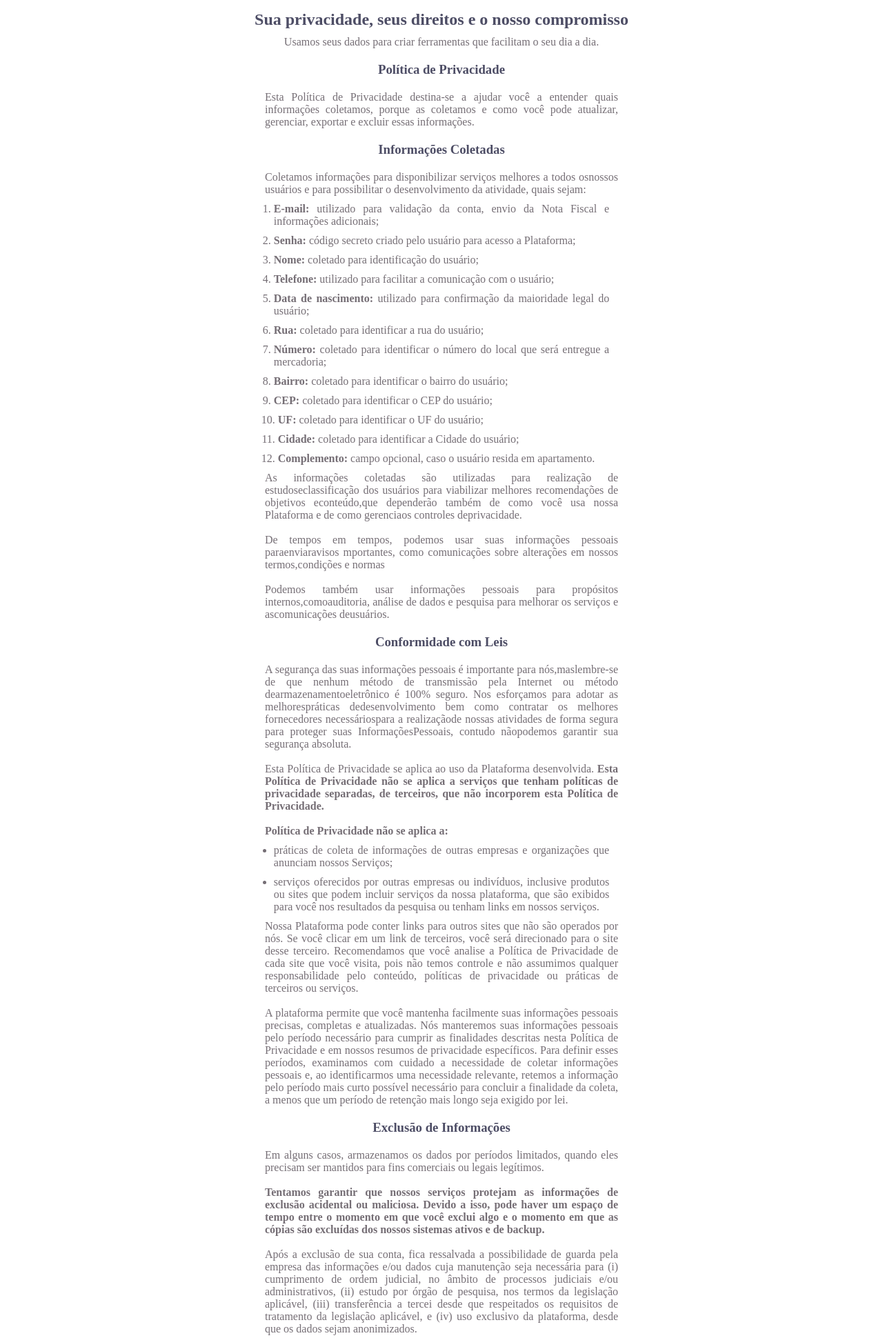
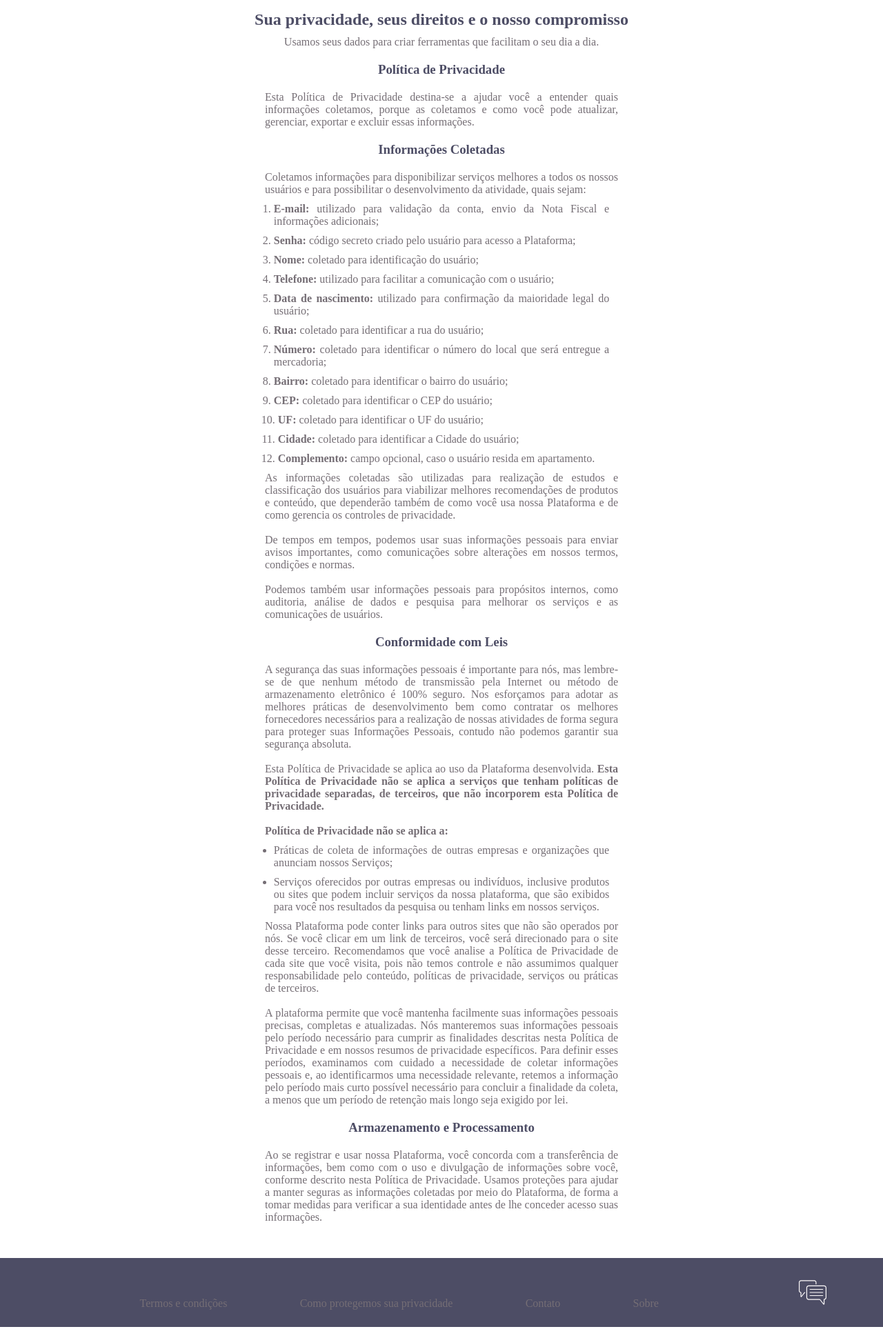
Before and after one commit to arthurbarbero/DB-LGPD, a Flask app: template front-end/template/privacy-page.html in a window 1280 px wide. Shown: the part 519-2459 px from the top of the page at 69% size. Run offline with Flask 2, Linux system fonts and the light colour scheme; the template is opened without the code that fills it, so the values that code supplies are empty.

Commit message:
correção da documentação da privacy-page

```diff
--- a/front-end/template/privacy-page.html
+++ b/front-end/template/privacy-page.html
@@ -39,7 +39,7 @@
         <h3>Política de Privacidade</h3>
         <p class="textos">Esta Política de Privacidade destina-se a ajudar você a entender quais informações coletamos, porque as coletamos e como você pode atualizar, gerenciar, exportar e excluir essas informações.</p>
         <h3>Informações Coletadas</h3>
-        <p class="textos">Coletamos informações para disponibilizar serviços melhores a todos osnossos usuários e para possibilitar o desenvolvimento da atividade, quais sejam:</p>
+        <p class="textos">Coletamos informações para disponibilizar serviços melhores a todos os nossos usuários e para possibilitar o desenvolvimento da atividade, quais sejam:</p>
         <ol id="lista">
             <li><strong>E-mail:</strong> utilizado para validação da conta, envio da Nota Fiscal e informações adicionais;</li>
             <li><strong>Senha:</strong> código secreto criado pelo usuário para acesso a Plataforma;</li>
@@ -54,27 +54,23 @@
             <li class="texto"><strong>Cidade:</strong> coletado para identificar a Cidade do usuário;</li>
             <li class="texto"><strong>Complemento:</strong> campo opcional, caso o usuário resida em apartamento.</li>
         </ol>
-        <p class="textos">As informações coletadas são utilizadas para realização de estudoseclassificação dos usuários para viabilizar melhores recomendações de objetivos econteúdo,que dependerão também de como você usa nossa Plataforma e de como gerenciaos controles deprivacidade.</p> <br>
-        <p class="textos">De tempos em tempos, podemos usar suas informações pessoais paraenviaravisos mportantes, como comunicações sobre alterações em nossos termos,condições e normas</p><br>
-        <p class="textos">Podemos também usar informações pessoais para propósitos internos,comoauditoria, análise de dados e pesquisa para melhorar os serviços e ascomunicações deusuários.</p>
+        <p class="textos">As informações coletadas são utilizadas para realização de estudos e classificação dos usuários para viabilizar melhores recomendações de produtos e conteúdo, que dependerão também de como você usa nossa Plataforma e de como gerencia os controles de privacidade.</p> <br>
+        <p class="textos">De tempos em tempos, podemos usar suas informações pessoais para enviar avisos importantes, como comunicações sobre alterações em nossos termos, condições e normas.</p><br>
+        <p class="textos">Podemos também usar informações pessoais para propósitos internos, como auditoria, análise de dados e pesquisa para melhorar os serviços e as comunicações de usuários.</p>
         <h3>Conformidade com Leis</h3>
-        <p class="textos">A segurança das suas informações pessoais é importante para nós,maslembre-se de que nenhum método de transmissão pela Internet ou método dearmazenamentoeletrônico é 100% seguro. Nos esforçamos para adotar as melhorespráticas dedesenvolvimento bem como contratar os melhores fornecedores necessáriospara a realizaçãode nossas atividades de forma segura para proteger suas InformaçõesPessoais, contudo nãopodemos garantir sua segurança absoluta.</p><br>
+        <p class="textos">A segurança das suas informações pessoais é importante para nós, mas lembre-se de que nenhum método de transmissão pela Internet ou método de armazenamento eletrônico é 100% seguro. Nos esforçamos para adotar as melhores práticas de desenvolvimento bem como contratar os melhores fornecedores necessários para a realização de nossas atividades de forma segura para proteger suas Informações Pessoais, contudo não podemos garantir sua segurança absoluta.</p><br>
         <p class="textos">Esta Política de Privacidade se aplica ao uso da Plataforma desenvolvida. <strong>Esta Política de Privacidade não se aplica a serviços que tenham políticas de privacidade separadas, de terceiros, que não incorporem esta Política de Privacidade.
         </strong></p><br>
         <p class="textos"><strong>Política de Privacidade não se aplica a:</strong></p>
         <ul id="lista">
-            <li>práticas de coleta de informações de outras empresas e organizações que anunciam nossos Serviços; </li>
-            <li>serviços oferecidos por outras empresas ou indivíduos, inclusive produtos ou sites que podem incluir serviços da nossa plataforma, que são exibidos para você nos resultados da pesquisa ou tenham links em nossos serviços.</li>
+            <li>Práticas de coleta de informações de outras empresas e organizações que anunciam nossos Serviços; </li>
+            <li>Serviços oferecidos por outras empresas ou indivíduos, inclusive produtos ou sites que podem incluir serviços da nossa plataforma, que são exibidos para você nos resultados da pesquisa ou tenham links em nossos serviços.</li>
         </ul>
-        <p class="textos">Nossa Plataforma pode conter links para outros sites que não são operados por nós. Se você clicar em um link de terceiros, você será direcionado para o site desse terceiro. Recomendamos que você analise a Política de Privacidade de cada site que você visita, pois não temos controle e não assumimos qualquer responsabilidade pelo conteúdo, políticas de privacidade ou práticas de terceiros ou serviços.</p><br>
+        <p class="textos">Nossa Plataforma pode conter links para outros sites que não são operados por nós. Se você clicar em um link de terceiros, você será direcionado para o site desse terceiro. Recomendamos que você analise a Política de Privacidade de cada site que você visita, pois não temos controle e não assumimos qualquer responsabilidade pelo conteúdo, políticas de privacidade, serviços ou práticas de terceiros.</p><br>
         <p class="textos"> A plataforma permite que você mantenha facilmente suas informações pessoais precisas, completas e atualizadas. Nós manteremos suas informações pessoais pelo período necessário para cumprir as finalidades descritas nesta Política de Privacidade e em nossos resumos de privacidade específicos. Para definir esses períodos, examinamos com cuidado a necessidade de coletar informações pessoais e, ao identificarmos uma  necessidade relevante, retemos a informação pelo período mais curto possível necessário para concluir a finalidade da coleta, a menos que um período de retenção mais longo seja exigido por lei.</p>
-        <h3>Exclusão de Informações</h3>
-        <p class="textos">Em alguns casos, armazenamos os dados por períodos limitados, quando eles precisam ser mantidos para fins comerciais ou legais legítimos.</p><br>
-        <p class="textos"><strong>Tentamos garantir que nossos serviços protejam as informações de exclusão acidental ou maliciosa. Devido a isso, pode haver um espaço de tempo entre o momento em que você exclui algo e o momento em que as cópias são excluídas dos nossos sistemas ativos e de backup.</strong></p><br>
-        <p class="textos">Após a exclusão de sua conta, fica ressalvada a possibilidade de guarda pela empresa das informações e/ou dados cuja manutenção seja necessária para (i) cumprimento de ordem judicial, no âmbito de processos judiciais e/ou administrativos, (ii) estudo por órgão de pesquisa, nos termos da legislação aplicável, (iii) transferência a tercei desde que respeitados os requisitos de tratamento da legislação aplicável, e (iv) uso exclusivo da plataforma, desde que os dados sejam anonimizados.</p><br>
-        <p class="textos">Na hipótese acima, a empresa garante que os terceiros com quem eventualmente tenha compartilhado os dados do Usuário adotará a mesma medida de exclusão e não tratamento dos dados do Usuário.</p>
+
         <h3>Armazenamento e Processamento</h3>
-        <p class="textos">Ao se registrar e usar nossa Plataforma, você concorda com a transferência de informações, bem como com o uso e divulgação de informações sobre você, conforme descrito nesta Política de Privacidade. Usamos proteções para ajudar a manter seguras as informações coletadas por meio do Plataforma, de forma a tomar medidas para verificar a sua identidade antes de lhe conceder acesso à sua conta.</p>
+        <p class="textos">Ao se registrar e usar nossa Plataforma, você concorda com a transferência de informações, bem como com o uso e divulgação de informações sobre você, conforme descrito nesta Política de Privacidade. Usamos proteções para ajudar a manter seguras as informações coletadas por meio do Plataforma, de forma a tomar medidas para verificar a sua identidade antes de lhe conceder acesso suas informações.</p>
     </div>
     <footer class="nav-footer">
         <div class="info-footer">
```
